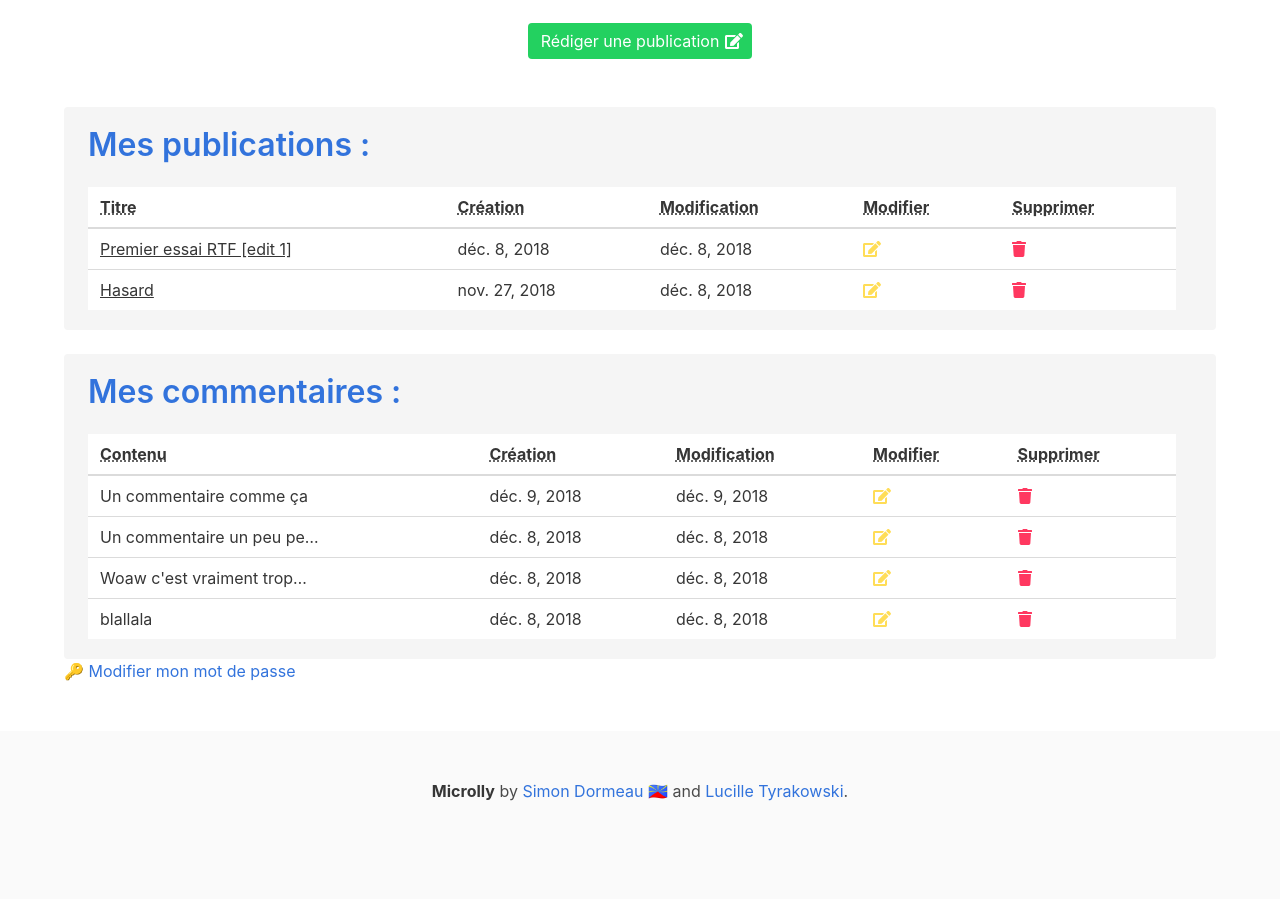
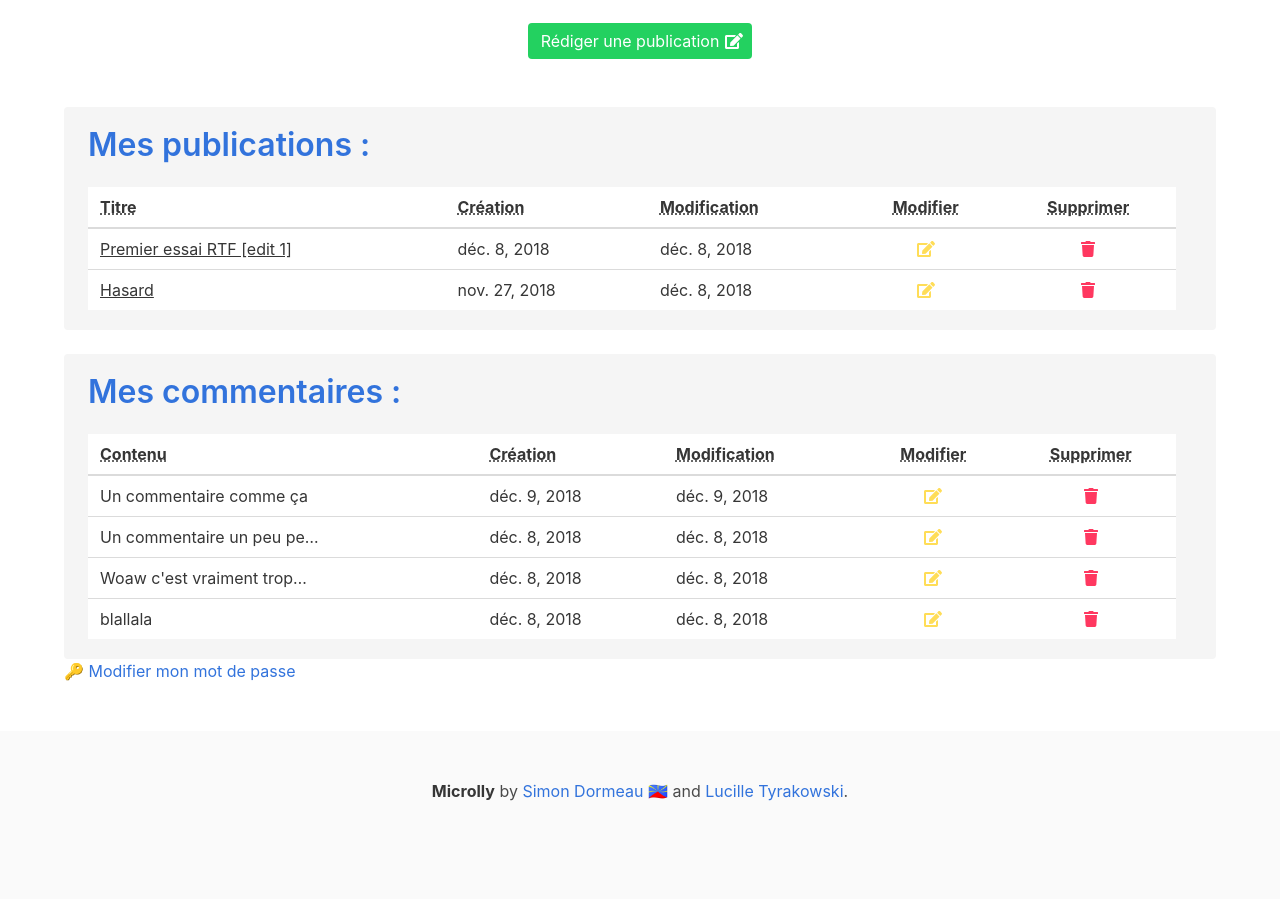
Before and after one commit to sowdowdow/microblogging-django-project, a Django app: page /accounts/ in a window 1280 px wide. Shown: the part 376-1275 px from the top of the page. Run offline with Django 3.2, Linux system fonts and the light colour scheme; a user stored in the database is signed in; data comes from the database, SQL or seed files in the repository; both versions use the stored data as it was after the commit; some libraries are stand-ins or nearby versions; some web fonts are replaced.

Commit message:
centered icons on account page

```diff
--- a/Microlly/templates/account.html
+++ b/Microlly/templates/account.html
@@ -52,8 +52,8 @@
                     <th><abbr title="Titre">Titre</abbr></th>
                     <th><abbr title="Date de création">Création</abbr></th>
                     <th><abbr title="Date de dernière modification">Modification</abbr></th>
-                    <th><abbr title="Modifier l'article">Modifier</abbr></th>
-                    <th><abbr title="Supprimer l'article">Supprimer</abbr></th>
+                    <th class="has-text-centered"><abbr title="Modifier l'article">Modifier</abbr></th>
+                    <th class="has-text-centered"><abbr title="Supprimer l'article">Supprimer</abbr></th>
                     </tr>
                 </thead>
                 <tbody>
@@ -62,17 +62,17 @@
                             <td><a href="{% url 'Microlly:post' id=post.id %}">{{ post.title }}</a></td>
                             <td>{{ post.creation_date }}</td>
                             <td>{{ post.update_date }}</td>
-                            <td>
+                            <td class="has-text-centered">
                                 <a href="{% url 'Microlly:edit_post' id=post.id %}">
                                     <span class="icon has-text-warning">
-                                        <i class="fas fa-edit"></i>
+                                        <i class="fas fa-edit has-text-centered"></i>
                                     </span>
                                 </a>
                             </td>
-                            <td>
+                            <td class="has-text-centered">
                                 <a href="{% url 'Microlly:delete_post' id=post.id %}">
                                     <span class="icon has-text-danger">
-                                        <i class="fas fa-trash"></i>
+                                        <i class="fas fa-trash has-text-centered"></i>
                                     </span>
                                 </a>
                             </td>
@@ -94,8 +94,8 @@
                         <th><abbr title="Titre">Contenu</abbr></th>
                         <th><abbr title="Date de création">Création</abbr></th>
                         <th><abbr title="Date de dernière modification">Modification</abbr></th>
-                        <th><abbr title="Modifier l'article">Modifier</abbr></th>
-                        <th><abbr title="Supprimer l'article">Supprimer</abbr></th>
+                        <th class="has-text-centered"><abbr title="Modifier l'article">Modifier</abbr></th>
+                        <th class="has-text-centered"><abbr title="Supprimer l'article">Supprimer</abbr></th>
                     </tr>
                 </thead>
                 <tbody>
@@ -104,17 +104,17 @@
                         <td>{{ comment.message|truncatechars:25 }}</td>
                         <td>{{ comment.creation_date }}</td>
                         <td>{{ comment.update_date }}</td>
-                        <td>
+                        <td class="has-text-centered">
                             <a href="{% url 'Microlly:comment_update' id=comment.id %}">
                                 <span class="icon has-text-warning">
-                                    <i class="fas fa-edit"></i>
+                                    <i class="fas fa-edit has-text-centered"></i>
                                 </span>
                             </a>
                         </td>
-                        <td>
+                        <td class="has-text-centered">
                             <a href="{% url 'Microlly:comment_delete' id=comment.id %}">
                                 <span class="icon has-text-danger">
-                                    <i class="fas fa-trash"></i>
+                                    <i class="fas fa-trash has-text-centered"></i>
                                 </span>
                             </a>
                         </td>
```
Also changed, not shown: db.sqlite3.
